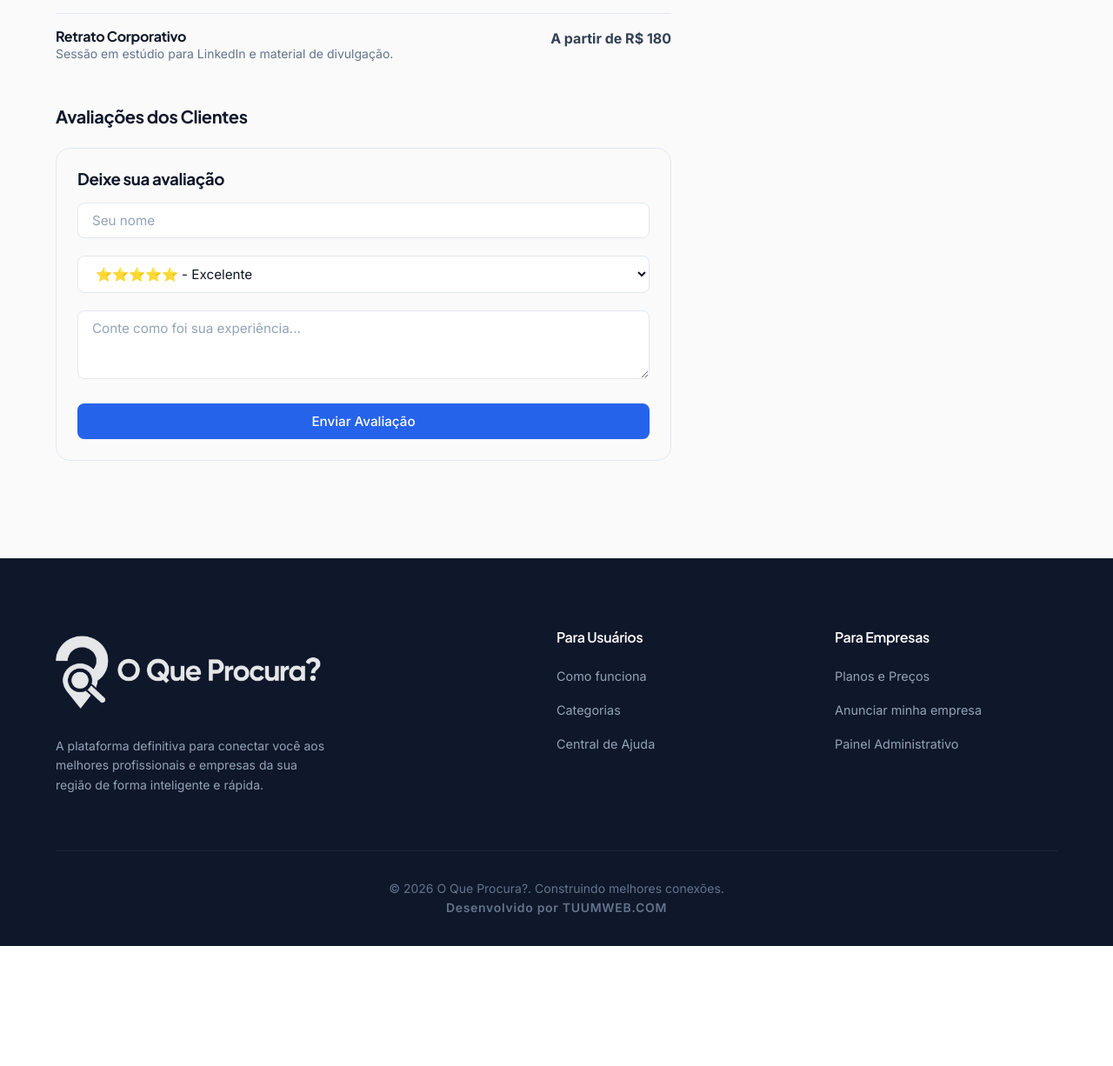
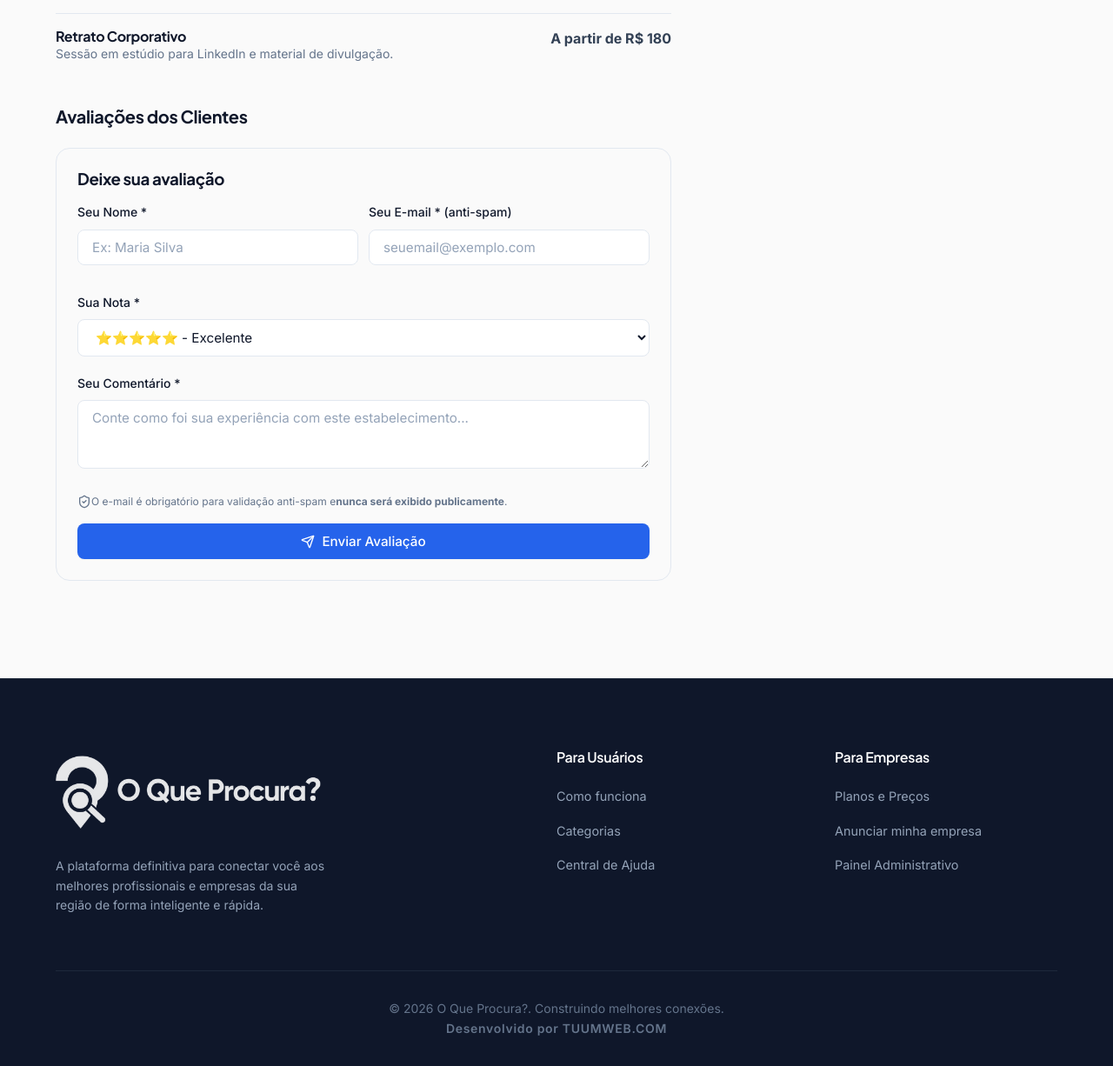
Before and after one commit to tuumwebcom-blip/oqueprocura, a Flask app: page /profile.html in a window 1280 px wide. Shown: the part 1193-2419 px from the top of the page at 87% size. Before the commit the page ends 2281 px from the top, so only its background shows below. Run offline with Flask 3, Linux system fonts and the light colour scheme.

Commit message:
Exige e-mail valido e adiciona protecao anti-spam e anti-flood para envio de avaliacoes dos clientes

```diff
--- a/app.py
+++ b/app.py
@@ -3,6 +3,7 @@ import sqlite3
 import requests
 import uuid
 import os
+import re
 from werkzeug.utils import secure_filename
 from werkzeug.security import generate_password_hash, check_password_hash
 from markupsafe import escape
@@ -106,6 +107,11 @@ def check_db_schema():
             conn.execute('ALTER TABLE businesses ADD COLUMN business_hours TEXT')
         if 'whatsapp_clicks' not in cols:
             conn.execute('ALTER TABLE businesses ADD COLUMN whatsapp_clicks INTEGER DEFAULT 0')
+
+        cols_rev = [c[1] for c in conn.execute('PRAGMA table_info(reviews)').fetchall()]
+        if 'author_email' not in cols_rev:
+            conn.execute('ALTER TABLE reviews ADD COLUMN author_email TEXT')
+
         conn.commit()
         conn.close()
     except Exception:
@@ -386,21 +392,41 @@ def delete_service(id, service_id):
 # ============================================================
 @app.route('/api/businesses/<int:id>/reviews/add', methods=['POST'])
 def add_review(id):
-    data = request.json
-    author = str(escape(data.get('author_name', 'Anônimo')))
+    data = request.json or {}
+    author = str(escape(data.get('author_name', ''))).strip()
+    email = str(escape(data.get('author_email', ''))).strip().lower()
+    comment = str(escape(data.get('comment', ''))).strip()
+
+    if not author:
+        return jsonify({'success': False, 'message': 'Por favor, informe seu nome completo.'}), 400
+
+    email_regex = r'^[\w\.-]+@[\w\.-]+\.\w{2,}$'
+    if not email or not re.match(email_regex, email):
+        return jsonify({'success': False, 'message': 'Por favor, informe um e-mail válido para registrar sua avaliação.'}), 400
+
+    if not comment:
+        return jsonify({'success': False, 'message': 'Por favor, escreva um comentário sobre sua experiência.'}), 400
 
     try:
         rating = int(data.get('rating', 5))
     except (ValueError, TypeError):
         rating = 5
 
-    comment = str(escape(data.get('comment', '')))
-
-    if rating < 1 or rating > 5: rating = 5
+    if rating < 1 or rating > 5:
+        rating = 5
 
     conn = get_db_connection()
-    conn.execute('INSERT INTO reviews (business_id, author_name, rating, comment) VALUES (?, ?, ?, ?)',
-                 (id, author, rating, comment))
+    # Anti-spam: verificar se esse mesmo e-mail já enviou uma avaliação para essa empresa nos últimos 10 minutos
+    recent = conn.execute('''
+        SELECT id FROM reviews
+        WHERE business_id = ? AND author_email = ? AND created_at >= datetime('now', '-10 minutes')
+    ''', (id, email)).fetchone()
+    if recent:
+        conn.close()
+        return jsonify({'success': False, 'message': 'Você já enviou uma avaliação recentemente para esta empresa. Obrigado!'}), 429
+
+    conn.execute('INSERT INTO reviews (business_id, author_name, author_email, rating, comment) VALUES (?, ?, ?, ?, ?)',
+                 (id, author, email, rating, comment))
 
     # Atualiza a nota média da empresa
     avg_row = conn.execute('SELECT AVG(rating) as avg, COUNT(id) as count FROM reviews WHERE business_id = ?', (id,)).fetchone()
--- a/templates/profile.html
+++ b/templates/profile.html
@@ -251,10 +251,18 @@
 
           <div class="card" style="background: var(--color-bg); padding: 1.5rem; border-radius: var(--radius-lg);">
             <h3 class="font-bold text-text-dark mb-4">Deixe sua avaliação</h3>
-            <div class="form-group mb-3">
-              <input type="text" id="review-name" class="form-control" placeholder="Seu nome">
+            <div class="grid grid-cols-2 gap-3 mb-3">
+              <div class="form-group">
+                <label class="form-label text-xs">Seu Nome *</label>
+                <input type="text" id="review-name" class="form-control" placeholder="Ex: Maria Silva" required>
+              </div>
+              <div class="form-group">
+                <label class="form-label text-xs">Seu E-mail * (anti-spam)</label>
+                <input type="email" id="review-email" class="form-control" placeholder="seuemail@exemplo.com" required>
+              </div>
             </div>
             <div class="form-group mb-3">
+              <label class="form-label text-xs">Sua Nota *</label>
               <select id="review-rating" class="form-control">
                 <option value="5">⭐⭐⭐⭐⭐ - Excelente</option>
                 <option value="4">⭐⭐⭐⭐ - Muito Bom</option>
@@ -263,10 +271,17 @@
                 <option value="1">⭐ - Ruim</option>
               </select>
             </div>
-            <div class="form-group mb-4">
-              <textarea id="review-comment" class="form-control" rows="3" placeholder="Conte como foi sua experiência..."></textarea>
+            <div class="form-group mb-3">
+              <label class="form-label text-xs">Seu Comentário *</label>
+              <textarea id="review-comment" class="form-control" rows="3" placeholder="Conte como foi sua experiência com este estabelecimento..."></textarea>
             </div>
-            <button class="btn btn-primary" onclick="enviarAvaliacao()">Enviar Avaliação</button>
+            <p class="text-xs text-muted mb-4 flex items-center gap-1.5">
+              <i data-lucide="shield-check" class="w-4 h-4 text-success"></i>
+              O e-mail é obrigatório para validação anti-spam e <strong>nunca será exibido publicamente</strong>.
+            </p>
+            <button class="btn btn-primary" id="btn-submit-review" onclick="enviarAvaliacao()">
+              <i data-lucide="send" class="w-4 h-4"></i> Enviar Avaliação
+            </button>
           </div>
         </div>
 
@@ -633,30 +648,61 @@
       const id = urlParams.get('id');
 
       const author_name = document.getElementById('review-name').value.trim();
+      const author_email = document.getElementById('review-email').value.trim();
       const rating = document.getElementById('review-rating').value;
       const comment = document.getElementById('review-comment').value.trim();
 
-      if (!author_name || !comment) {
-        alert('Por favor, preencha seu nome e um comentário.');
+      if (!author_name) {
+        alert('Por favor, informe seu nome completo.');
+        document.getElementById('review-name').focus();
         return;
+      }
+
+      const emailRegex = /^[^\s@]+@[^\s@]+\.[^\s@]+$/;
+      if (!author_email || !emailRegex.test(author_email)) {
+        alert('Por favor, informe um e-mail válido para validação anti-spam.');
+        document.getElementById('review-email').focus();
+        return;
+      }
+
+      if (!comment) {
+        alert('Por favor, escreva um breve comentário sobre a sua experiência.');
+        document.getElementById('review-comment').focus();
+        return;
+      }
+
+      const btn = document.getElementById('btn-submit-review');
+      if (btn) {
+        btn.disabled = true;
+        btn.innerHTML = 'Enviando avaliação...';
       }
 
       try {
         const response = await fetch(`/api/businesses/${id}/reviews/add`, {
           method: 'POST',
           headers: { 'Content-Type': 'application/json' },
-          body: JSON.stringify({ author_name, rating, comment })
+          body: JSON.stringify({ author_name, author_email, rating, comment })
         });
         const data = await response.json();
 
         if (data.success) {
-          alert('Avaliação enviada com sucesso! Obrigado pelo feedback.');
+          alert('Sua avaliação foi enviada com sucesso! Obrigado pelo feedback.');
           window.location.reload();
         } else {
-          alert('Erro ao enviar avaliação.');
+          alert(data.message || 'Erro ao enviar avaliação.');
+          if (btn) {
+            btn.disabled = false;
+            btn.innerHTML = '<i data-lucide="send" class="w-4 h-4"></i> Enviar Avaliação';
+            lucide.createIcons();
+          }
         }
       } catch (e) {
-        alert('Erro de conexão ao enviar.');
+        alert('Erro de conexão ao enviar avaliação.');
+        if (btn) {
+          btn.disabled = false;
+          btn.innerHTML = '<i data-lucide="send" class="w-4 h-4"></i> Enviar Avaliação';
+          lucide.createIcons();
+        }
       }
     }
   </script>
```
Also changed, not shown: templates/admin.html (+5 -2 lines).
